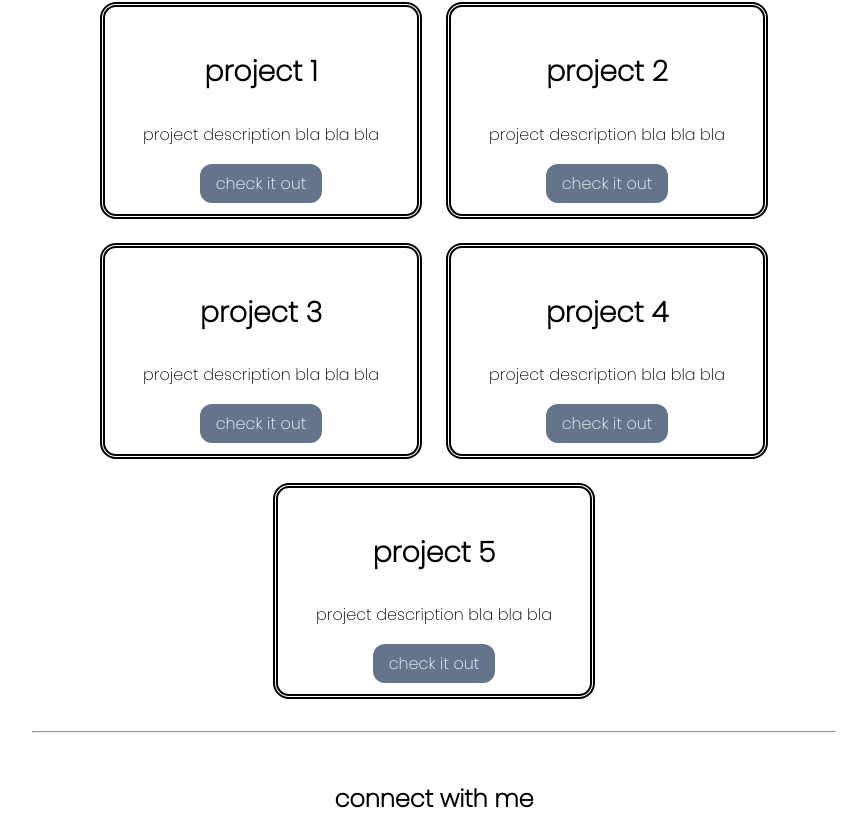
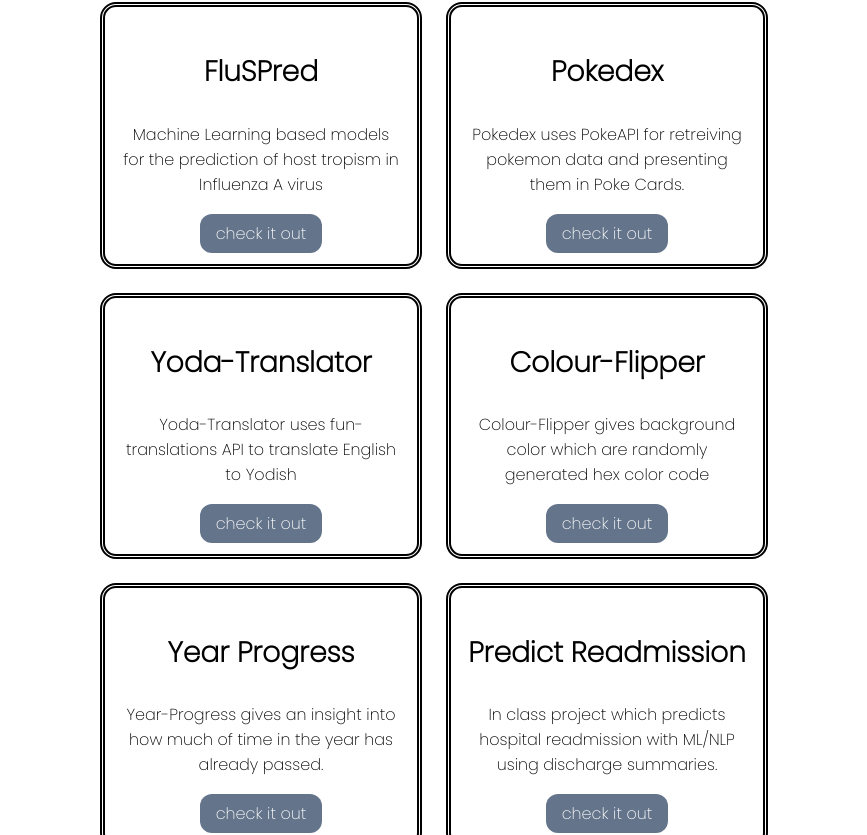
Before and after one commit to Trinita21/trinita21.github.io, a plain HTML site: page project.html in a window 1280 px wide. Shown: the part 385-1220 px from the top of the page, without its empty margins (206-1073 px from the left). Drawn offline with Linux system fonts and the light colour scheme.

Commit message:
Projects added

```diff
--- a/project.html
+++ b/project.html
@@ -31,30 +31,91 @@
       </div>
       <section class="project-cards">
         <div class="cards">
-          <h3>project 1</h3>
-          <p>project description bla bla bla</p>
+          <h3>FluSPred</h3>
+          <p>
+            Machine Learning based models for the prediction of host tropism in
+            Influenza A virus
+          </p>
+          <a
+            class="link-primary"
+            href="https://webs.iiitd.edu.in/raghava/fluspred/"
+            >check it out</a
+          >
+        </div>
+        <div class="cards">
+          <h3>Pokedex</h3>
+          <p>
+            Pokedex uses PokeAPI for retreiving pokemon data and presenting them
+            in Poke Cards.
+          </p>
+          <a class="link-primary" href="https://tr-pokedex.netlify.app/"
+            >check it out</a
+          >
+        </div>
+        <div class="cards">
+          <h3>Yoda-Translator</h3>
+          <p>
+            Yoda-Translator uses fun-translations API to translate English to
+            Yodish
+          </p>
+          <a class="link-primary" href="https://yoda-translator-sw.netlify.app/"
+            >check it out</a
+          >
+        </div>
+        <div class="cards">
+          <h3>Colour-Flipper</h3>
+          <p>
+            Colour-Flipper gives background color which are randomly generated
+            hex color code
+          </p>
+          <a class="link-primary" href="https://colour-flipper-tr.netlify.app/"
+            >check it out</a
+          >
+        </div>
+        <div class="cards">
+          <h3>Year Progress</h3>
+          <p>
+            Year-Progress gives an insight into how much of time in the year has
+            already passed.
+          </p>
+          <a class="link-primary" href="https://yearprogress21.netlify.app/"
+            >check it out</a
+          >
+        </div>
+        <div class="cards">
+          <h3>Predict Readmission</h3>
+          <p>
+            In class project which predicts hospital readmission with ML/NLP
+            using discharge summaries.
+          </p>
+          <a
+            class="link-primary"
+            href="https://github.com/Trinita21/Hospital-Readmission"
+            >check it out</a
+          >
+        </div>
+        <div class="cards">
+          <h3>Predict DNA Binder</h3>
+          <p>In class project for predicting DNA binding proteins</p>
+          <a class="link-primary" href="https://github.com/Trinita21/DNA-Binder"
+            >check it out</a
+          >
+        </div>
+        <!-- <div class="cards">
+          <h3>project</h3>
+          <p>project description</p>
           <a class="link-primary" href="#">check it out</a>
         </div>
         <div class="cards">
-          <h3>project 2</h3>
-          <p>project description bla bla bla</p>
+          <h3>project</h3>
+          <p>project description</p>
           <a class="link-primary" href="#">check it out</a>
-        </div>
-        <div class="cards">
-          <h3>project 3</h3>
-          <p>project description bla bla bla</p>
+        </div> -->
+        <!-- <div class="cards">
+          <h3>project</h3>
+          <p>project description</p>
           <a class="link-primary" href="#">check it out</a>
-        </div>
-        <div class="cards">
-          <h3>project 4</h3>
-          <p>project description bla bla bla</p>
-          <a class="link-primary" href="#">check it out</a>
-        </div>
-        <div class="cards">
-          <h3>project 5</h3>
-          <p>project description bla bla bla</p>
-          <a class="link-primary" href="#">check it out</a>
-        </div>
+        </div> -->
       </section>
     </main>
     <hr />
```
Also changed, not shown: index.html (+3 -3 lines).
